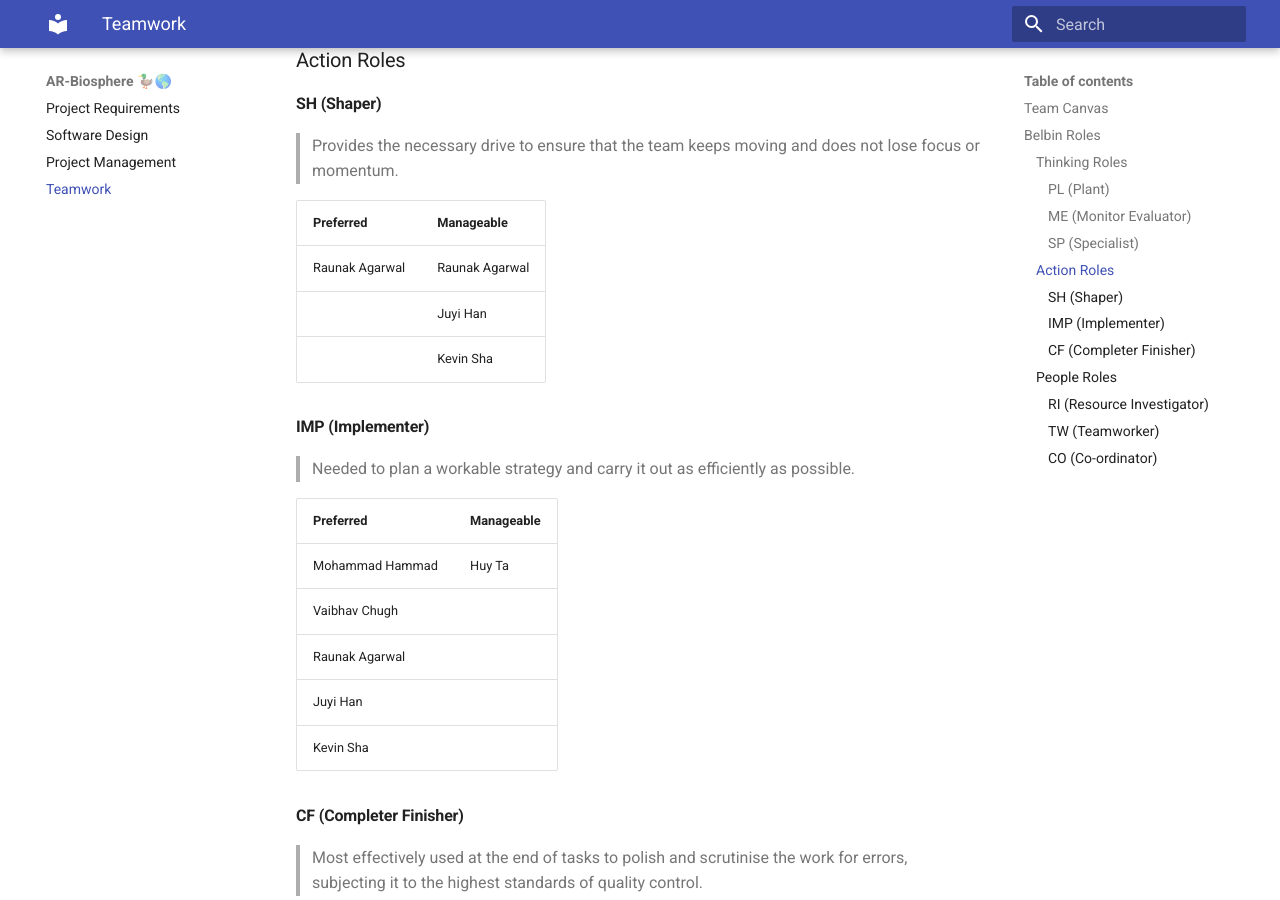
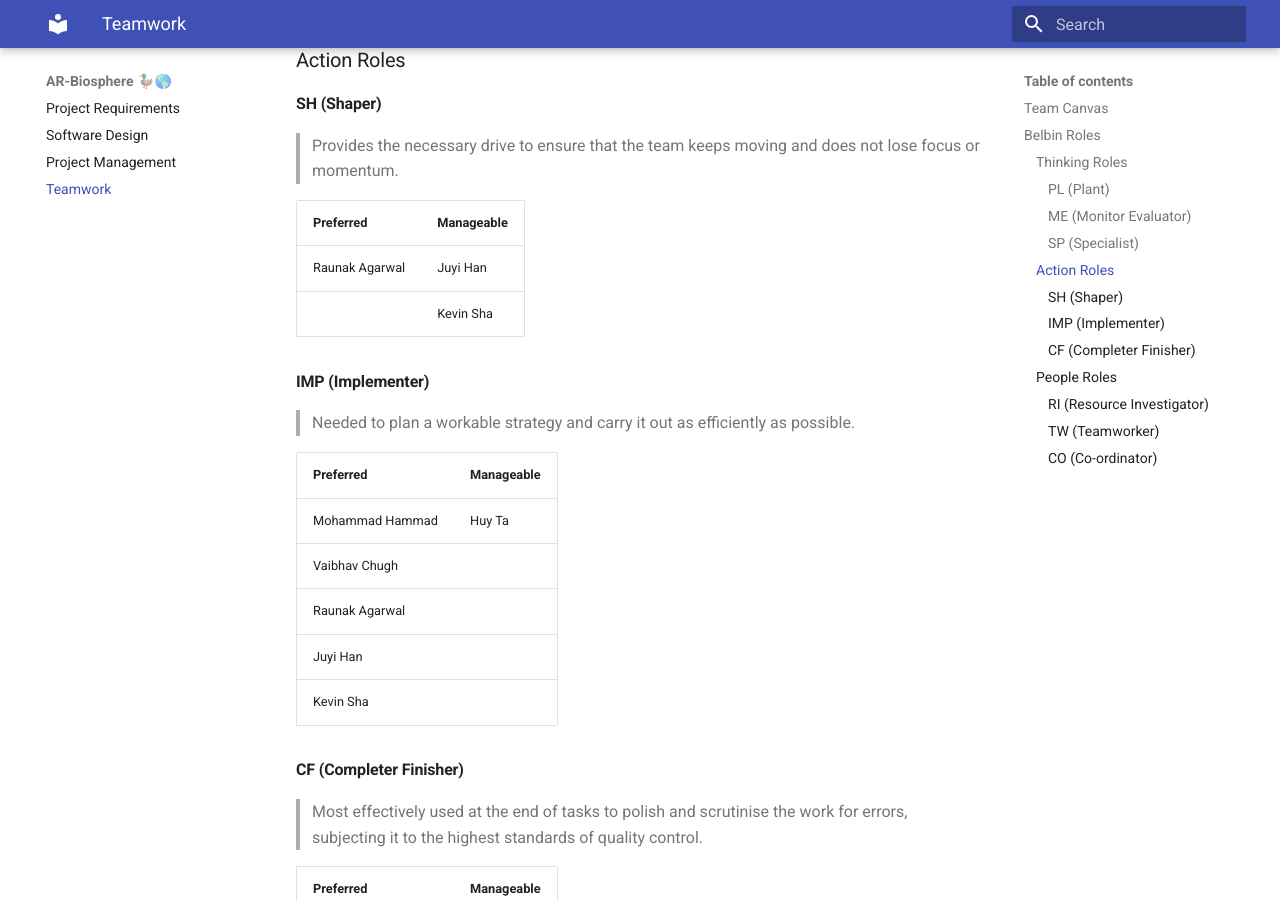
Before and after one commit to antarc0y/AR-Biosphere, an MkDocs documentation site: the page built from docblueprint/pages/teamwork.md, in a window 1280 px wide and 900 px high, scrolled down 2182 px. Built offline with MkDocs 1.6.1 and Material for MkDocs 9.7.7, drawn with Linux system fonts in a browser that asks for light colours.

Commit message:
fix shaper duplicate name

```diff
--- a/docblueprint/pages/teamwork.md
+++ b/docblueprint/pages/teamwork.md
@@ -59,8 +59,7 @@ See [https://www.belbin.com/about/belbin-team-roles](https://www.belbin.com/abou
 
 | **Preferred**   | **Manageable**  |
 | --------------- | --------------- |
-| Raunak Agarwal  | Raunak Agarwal  |
-|                 | Juyi Han        |
+| Raunak Agarwal  | Juyi Han        |
 |                 | Kevin Sha       |
 
 #### IMP (Implementer)
```
